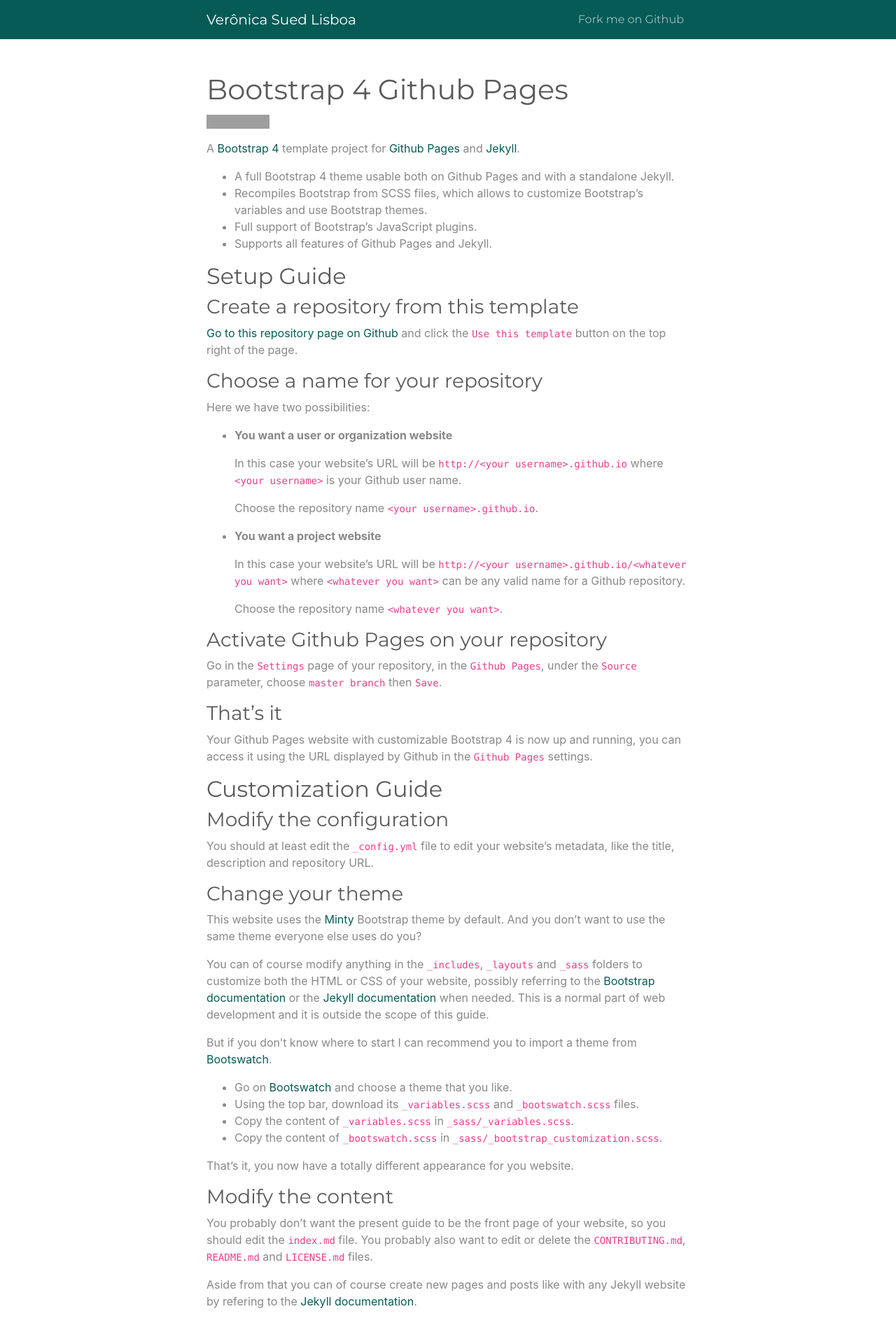
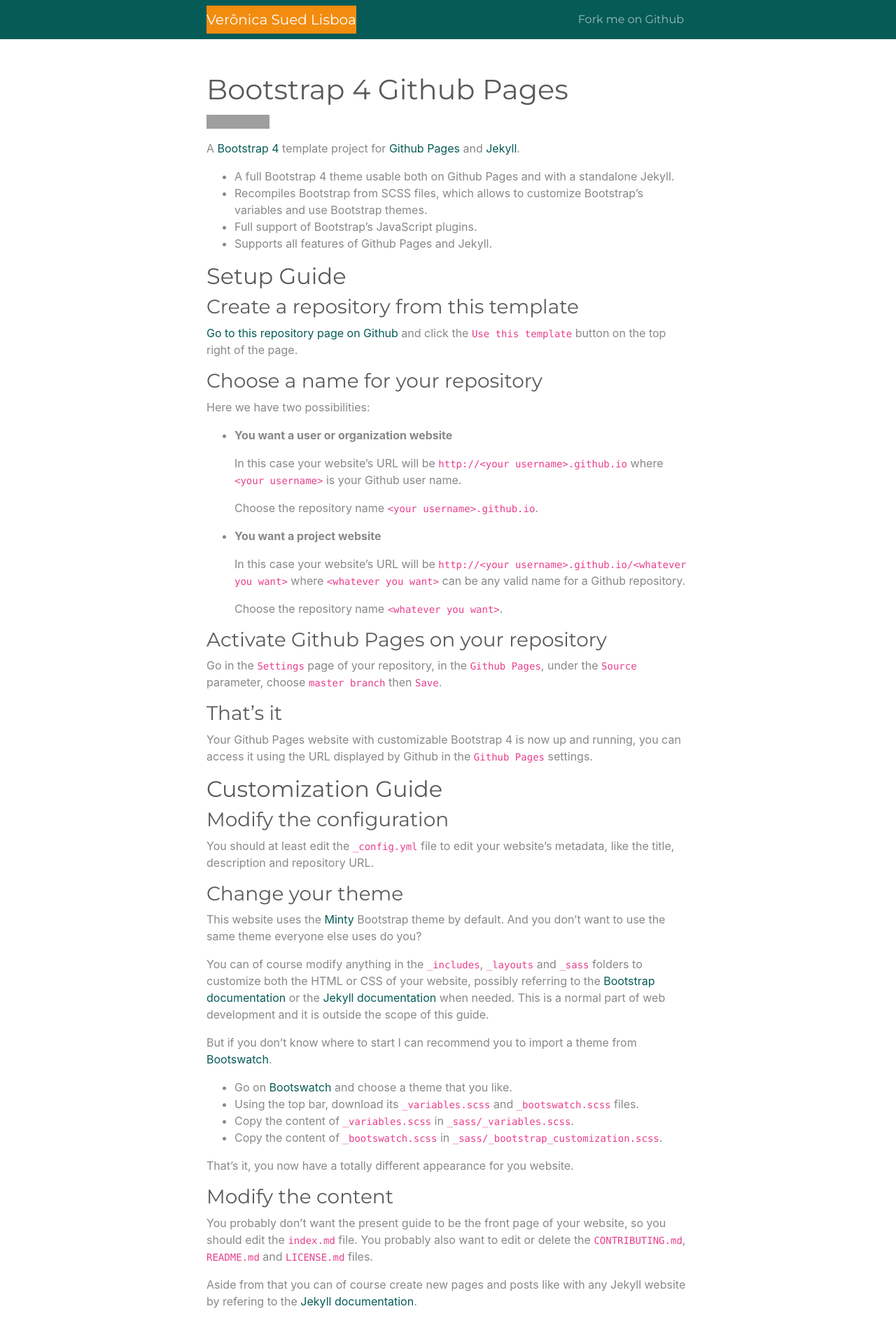
Before and after one commit to veronicasued/veronicasued.github.io, a Jekyll site: the page built from index.md, in a window 1280 px wide. Shown: the top 1891 px of the page at 70% size. Built offline with Jekyll 4.4.1, drawn with Linux system fonts in a browser that asks for light colours; grey boxes are pictures that could not be loaded.

Commit message:
adicionando cor do titulo do site

```diff
--- a/_includes/header.html
+++ b/_includes/header.html
@@ -1,6 +1,6 @@
 <nav class="navbar navbar-expand-lg navbar-dark bg-primary">
   <div class="container">
-    <a class="navbar-brand" rel="author" href="{{ "/" | relative_url }}">{{ site.title | escape }}</a>
+    <a class="navbar-brand" rel="author" href="{{ "/" | relative_url }}" style="background-color: #F28C0F;">{{ site.title | escape }}</a>
 
     {%- assign page_paths = site.header_pages -%}
     <button class="navbar-toggler" type="button" data-toggle="collapse" data-target="#navbarSupportedContent"
```
